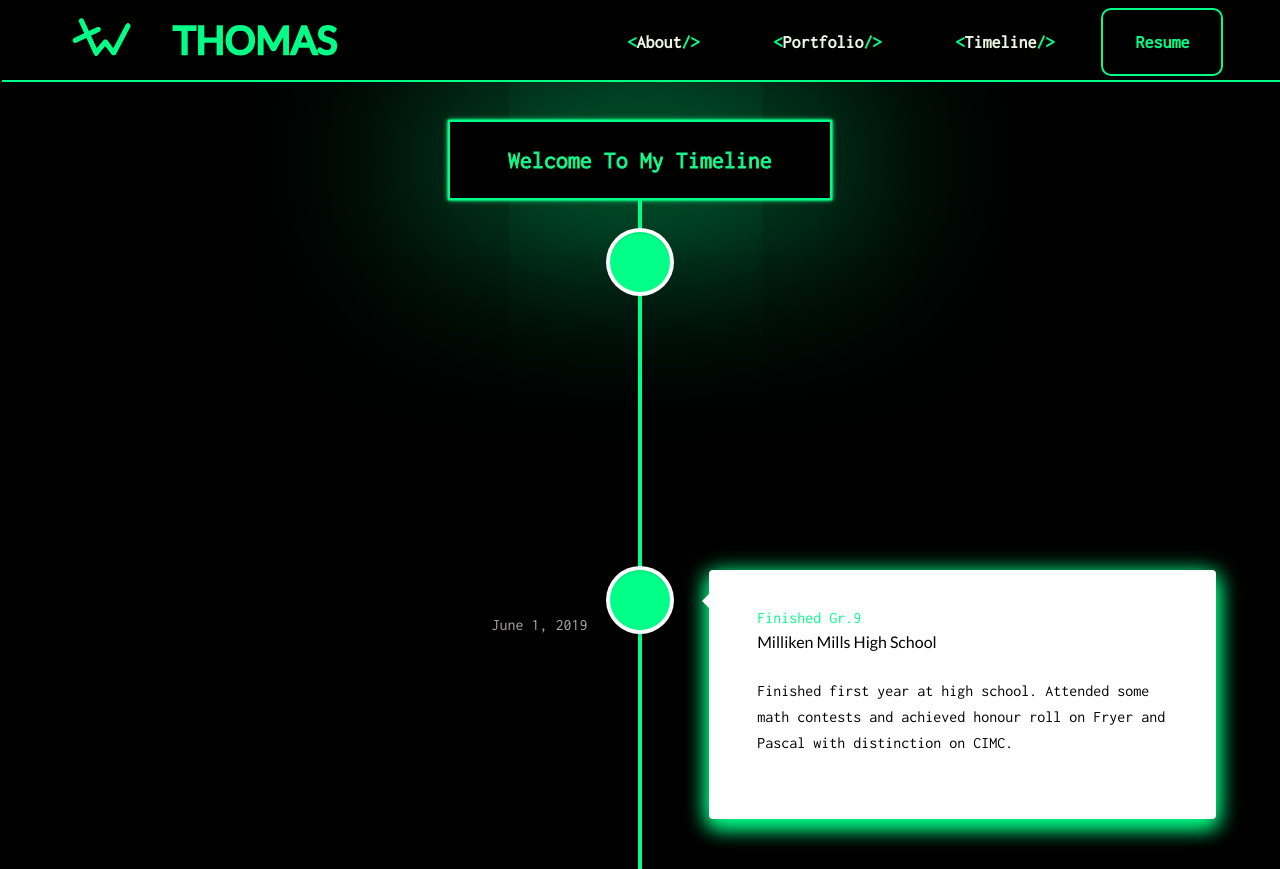
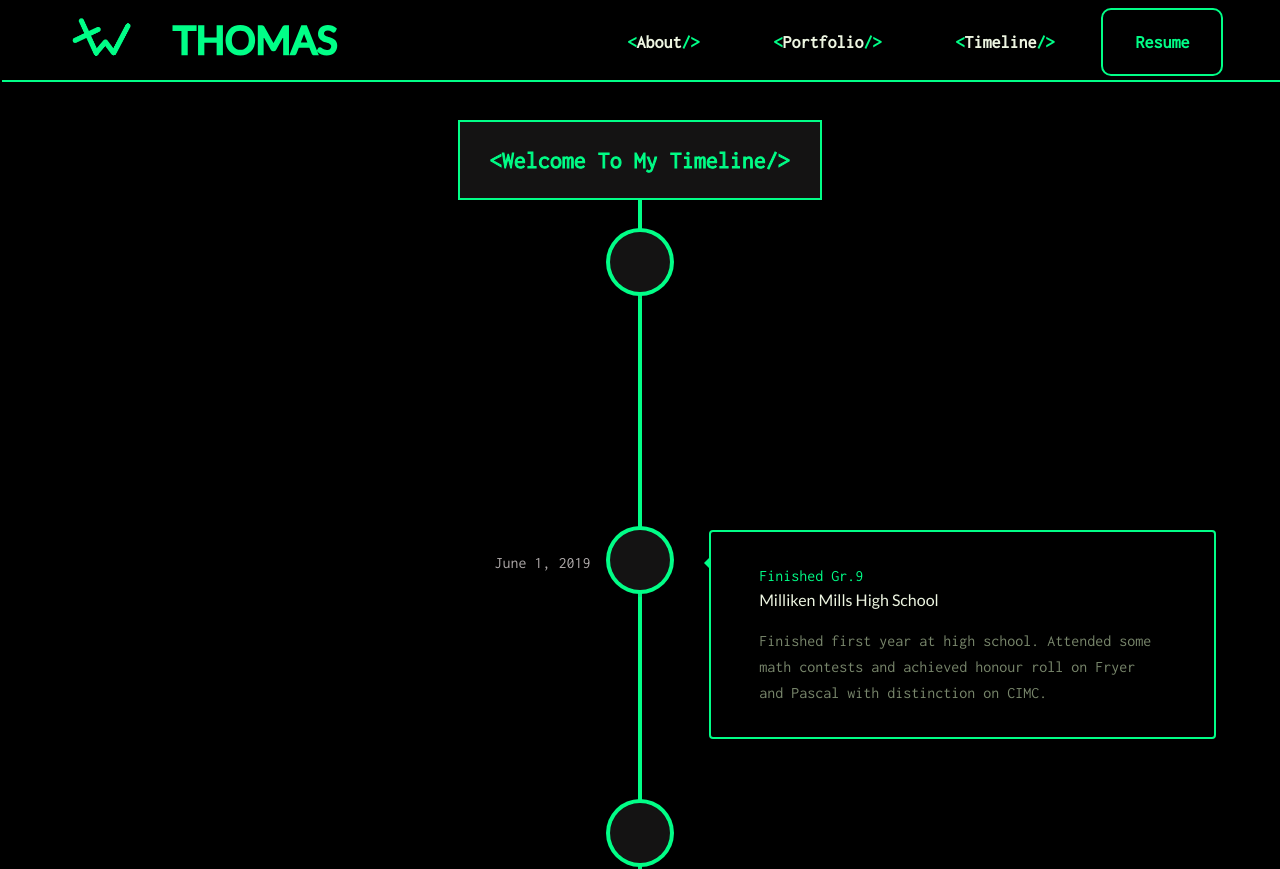
Before and after one commit to tmaswang03/Personal-Site, a React (Create React App) app: page /#/Timeline in a window 1280 px wide. Shown: the top 869 px of the page. Built offline with nearby package versions, Linux system fonts and the light colour scheme.

Commit message:
Edited Timeline

```diff
--- a/src/Pages/Pages.css
+++ b/src/Pages/Pages.css
@@ -264,14 +264,6 @@ img { object-fit: cover; }
     color: white;
 }
 
-h4 {
-    color: var(--col5);
-}
-
-section {
-    height: 100vh;
-}
-
 span {
     pointer-events: none;
     background: transparent;
@@ -285,30 +277,32 @@ span {
 }
 
 h3 {
-    padding-top: 0.25rem;
     color: var(--col6);
     font-family: 'Inconsolata', monospace;
 }
 
+h5 {
+    color: var(--col5);
+}
+
 .timelineHeader {
     display: flex;
-    align-items: center;
-    padding: 10px 30px; margin: auto; margin-top: 5vh; justify-content: center;
-    border: 2px solid var(--col6);
-    text-transform: none; font-size: 3vh;
+    padding: 10px 30px; margin: auto; margin-top: 5vh;
+    font-size: 3vh;
     grid-row-start: 2; grid-column-start: 1;
-    box-shadow: 0 0 2px var(--col6), 0 0 2px var(--col6), 0 0 5px var(--col6), 0 0 200px var(--col6);
     -webkit-text-stroke: 1px var(--col6);
-    color: var(--col3);
-    width: 30vw; height: 10vh;
+    align-items: center; justify-content: center;
+    color: var(--col6); border: solid 2px var(--col6); background-color: var(--col0);
+    height: 10vh; width: fit-content;
     font-family: 'Inconsolata', monospace;
 }
 
 .vertical-timeline-element-content {
-    box-shadow: 0 0.25em 1.5em 0 var(--col6),
-        0 0.5em 1.25em 0 var(--col6) !important;
+    font-family: 'Inconsolata', monospace;
+    box-shadow: 0 0.25em 0.5em 0 rgba(0, 0, 0, 0.25),
+    0 0.4em 1.25em 0 rgba(0, 0, 0, 0.15) !important;
     padding: 2em 3em !important;
-    font-family: 'Inconsolata', monospace;
+    border: solid 2px var(--col6);
 }
 
 .vertical-timeline-element-location {
@@ -319,10 +313,16 @@ h3 {
     color: rgb(201, 251, 255);
 }
 
+.vertical-timeline.vertical-timeline-custom-line::before {
+    background: var(--col6);
+}
+.vertical-timeline.vertical-timeline-custom-line .vertical-timeline-element-icon {
+    box-shadow: 0 0 0 4px var(--col6), inset 0 2px 0 rgba(0, 0, 0, 0.08), 0 3px 0 4px rgba(0, 0, 0, 0.05);
+}
+
 #description {
-    margin: 1.5em 0 2em 0;
     font-family: 'Inconsolata', monospace;
-    color: var(--col1);
+    color: var(--col8);
 }
 
 @media only screen and (max-width: 1700px) {
@@ -330,6 +330,5 @@ h3 {
       display: block !important;
       float: none !important;
       color: rgb(248, 241, 241);
-      margin-top: 1.5em;
     }
   }
--- a/src/Pages/Timeline.js
+++ b/src/Pages/Timeline.js
@@ -11,16 +11,22 @@ import './Pages.css';
 function Timeline() {
   return (
     <div>
-        <h1 className = "timelineHeader">Welcome To My Timeline</h1>
-        <VerticalTimeline lineColor = "var(--col6) ">
+        <h1 className = "timelineHeader">&lt;Welcome To My Timeline/&gt;</h1>
+        <VerticalTimeline className = "vertical-timeline-custom-line">
             {timelineElements.map((element) => {
             return (
                 <VerticalTimelineElement
                 key={element.key}
                 date={element.date}
                 dateClassName="date"
+                contentStyle = {{
+                  background: "black"
+                }}
                 iconStyle = {{
-                    background: "var(--col6)",
+                    background: "var(--col0)",
+                }}
+                contentArrowStyle={{
+                  borderRight: "7px solid  var(--col6)",
                 }}
                 >
                 <h3 className="vertical-timeline-element-title">
```
